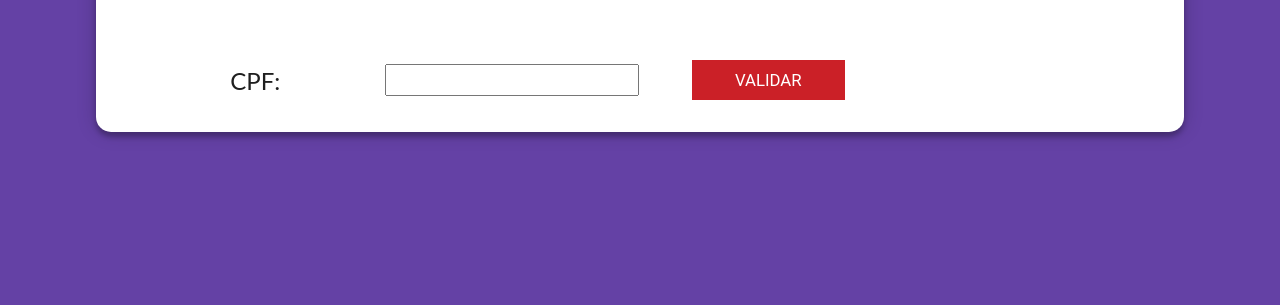
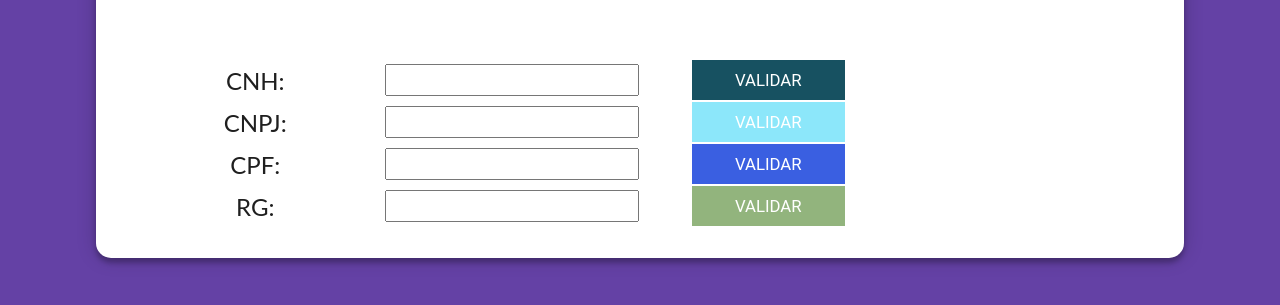
Before and after one commit to HigorMoroni/Validadores, a plain HTML site: page index.html in a window 1280 px wide. Shown: the part 133-438 px from the top of the page. Drawn offline with Linux system fonts and the light colour scheme.

Commit message:
RG
RG finalizado

```diff
--- a/assets/css/style.css
+++ b/assets/css/style.css
@@ -42,9 +42,20 @@
     border: none;
     padding: 10px;
     color: #FFFFFF;
-    background-color: #cb2027;
     cursor: pointer;
     font-size:  0.7em;
+  }
+  button#rg{
+    background-color: #92b47d;
+  }
+  button#cpf{
+    background-color: #3a5fe1;
+  }
+  button#cnh{
+    background-color: #175161;
+  }
+  button#cnpj{
+    background-color: #8ce7fa;
   }
 
   /* The Modal (background) */
--- a/assets/js/main.js
+++ b/assets/js/main.js
@@ -1,8 +1,16 @@
 const input = {
-    cpf: document.querySelector('input#cpf')
+    cpf: document.querySelector('input#cpf'),
+    rg: document.querySelector('input#rg'),
 }
 const resultado = {
-    cpf: document.querySelector('tr.cpf td.res')
+    cpf: document.querySelector('tr.cpf td.res'),
+    rg: document.querySelector('tr.rg td.res'),
+}
+function validarCNH() {
+
+}
+function validarCNPJ() {
+
 }
 function validarCPF() {
     let pesoD1 = 10
@@ -31,5 +39,31 @@ function validarCPF() {
             resultado.cpf.style.color = 'red'
         }
     }
-
 }
+function validarRG() {
+    let peso = 2
+    const rgLimpo = input.rg.value.replace(/\D+/g, '')
+    if (rgLimpo.length != 9) {
+        alert('RG digitado incorretamente')
+        input.rg.value = ''
+        input.rg.focus()
+    } else {
+        const rgArray = Array.from(rgLimpo)
+        const rgSemDigito = rgArray.slice(0, 8)
+        const somatoria = rgSemDigito.reduce((ac, val) => ac + Number(val) * peso++, 0)
+        function encontraDigito() {
+            const digito = String(11-(somatoria%11))
+            if (digito == '10') return 'X'
+            else if (digito == '11') return '0'
+            else return digito
+        }
+        const digito = encontraDigito()
+        if (digito == rgArray[8]) {
+            resultado.rg.innerHTML = 'Válido'
+            resultado.rg.style.color = 'green'
+        } else {
+            resultado.rg.innerHTML = 'Inválido'
+            resultado.rg.style.color = 'red'
+        }
+    }
+}
--- a/index.html
+++ b/index.html
@@ -17,10 +17,28 @@
 		<section>
 			<div class="principal">
 				<table class="validadores">
+					<tr class="cnh">
+						<td class="doc"><label for="cnh">CNH:</label></td>
+						<td class="input"><input type="text" name="cnh" id="cnh" class="inputdoc" maxlength="11"></td>
+						<td class="button"><button class="validar" id="cnh" onclick="validarCNH()">VALIDAR</button></td>
+						<td class="res"></td>
+					</tr>
+					<tr class="cnpj">
+						<td class="doc"><label for="cnpj">CNPJ:</label></td>
+						<td class="input"><input type="text" name="cnpj" id="cnpj" class="inputdoc" maxlength="18"></td>
+						<td class="button"><button class="validar" id="cnpj" onclick="validarCNPJ()">VALIDAR</button></td>
+						<td class="res"></td>
+					</tr>
 					<tr class="cpf">
 						<td class="doc"><label for="cpf">CPF:</label></td>
-						<td class="input"><input type="text" name="cpf" id="cpf" class="inputdoc"></td>
-						<td class="button"><button class="validar" onclick="validarCPF()">VALIDAR</button></td>
+						<td class="input"><input type="text" name="cpf" id="cpf" class="inputdoc" maxlength="14"></td>
+						<td class="button"><button class="validar" id="cpf" onclick="validarCPF()">VALIDAR</button></td>
+						<td class="res"></td>
+					</tr>
+					<tr class="rg">
+						<td class="doc"><label for="rg">RG:</label></td>
+						<td class="input"><input type="text" name="rg" id="rg" class="inputdoc" maxlength="12"></td>
+						<td class="button"><button class="validar" id="rg" onclick="validarRG()">VALIDAR</button></td>
 						<td class="res"></td>
 					</tr>
 				</table>
```
